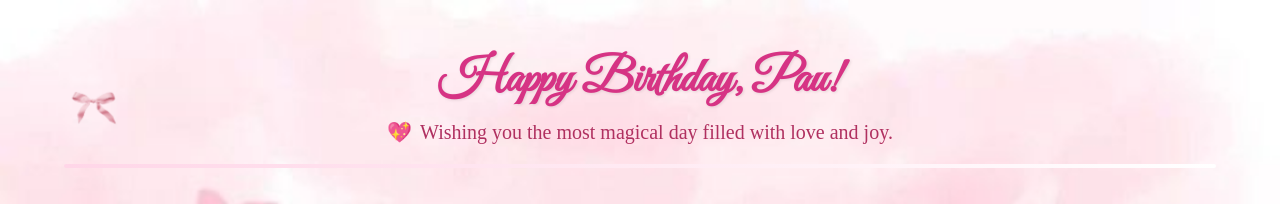
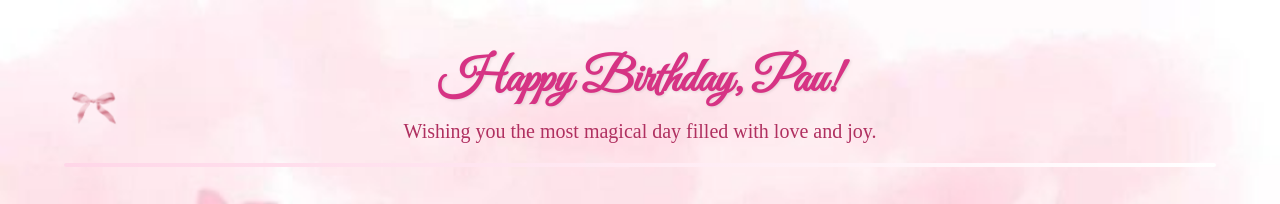
Before and after one commit to sweet1nea/Pau, a plain HTML site: page content.html in a window 1280 px wide. Shown: the top 204 px of the page. Drawn offline with Linux system fonts and the light colour scheme.

Commit message:
Update content.html

```diff
--- a/content.html
+++ b/content.html
@@ -169,7 +169,6 @@
   <div class="birthday-header">
     <h1>Happy Birthday, Pau!</h1>
     <p class="subtitle">
-      <span class="heart">💖</span>
       Wishing you the most magical day filled with love and joy.
     </p>
     <hr class="divider">
```
